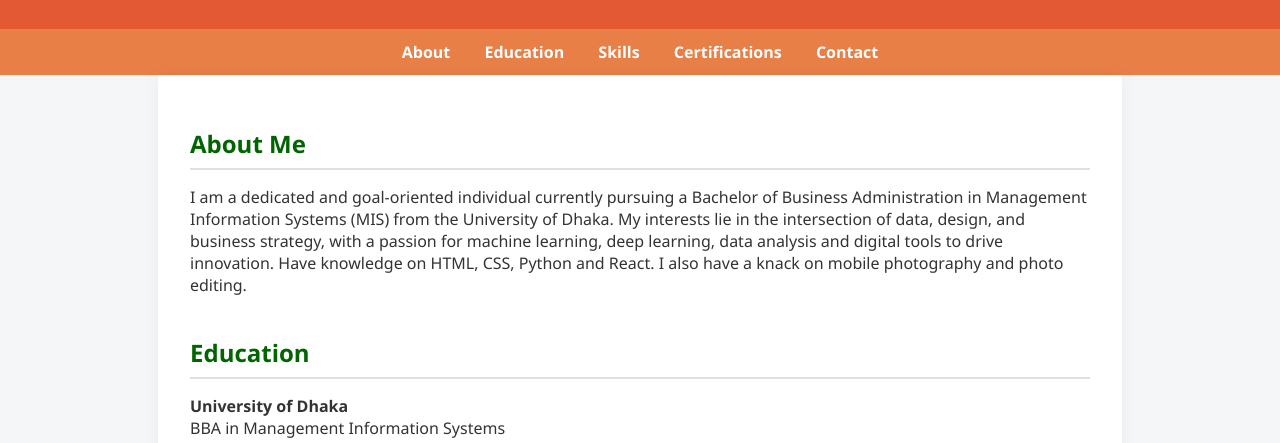
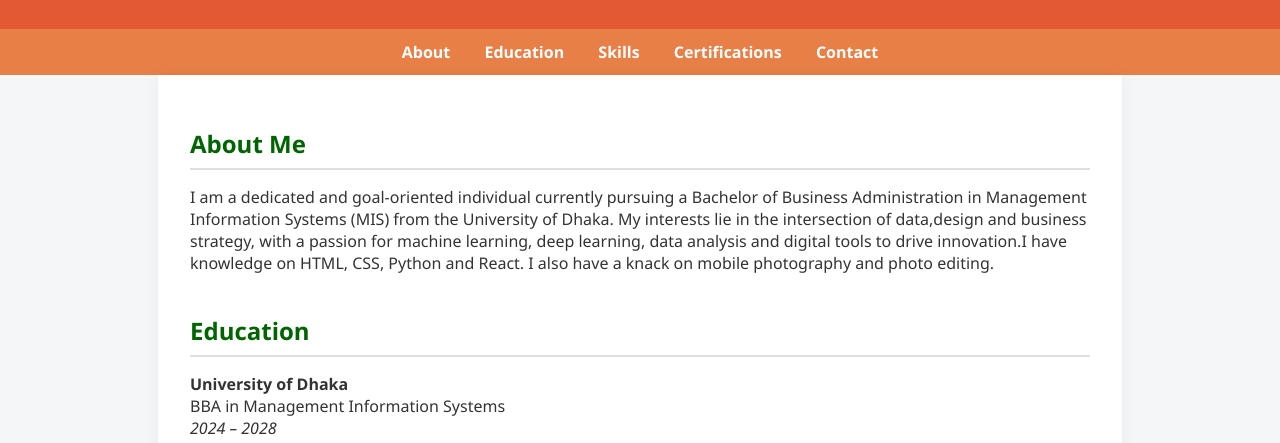
Before and after one commit to Rezwanur12/Resume, a plain HTML site: page index.html in a window 1280 px wide. Shown: the part 331-774 px from the top of the page. Drawn offline with Linux system fonts and the light colour scheme.

Commit message:
index.html

```diff
--- a/index.html
+++ b/index.html
@@ -153,7 +153,7 @@
 
     <section id="about">
       <h2>About Me</h2>
-      <p>I am a dedicated and goal-oriented individual currently pursuing a Bachelor of Business Administration in Management Information Systems (MIS) from the University of Dhaka. My interests lie in the intersection of data, design, and business strategy, with a passion for machine learning, deep learning, data analysis and digital tools to drive innovation. Have knowledge on HTML, CSS, Python and React. I also have a knack on mobile photography and photo editing.</p>
+      <p>I am a dedicated and goal-oriented individual currently pursuing a Bachelor of Business Administration in Management Information Systems (MIS) from the University of Dhaka. My interests lie in the intersection of data,design and business strategy, with a passion for machine learning, deep learning, data analysis and digital tools to drive innovation.I have knowledge on HTML, CSS, Python and React. I also have a knack on mobile photography and photo editing.</p>
     </section>
 
     <section id="education">
```
